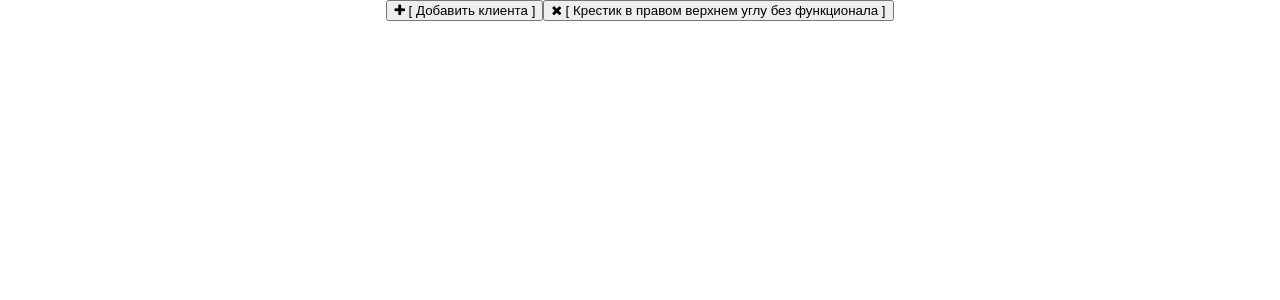
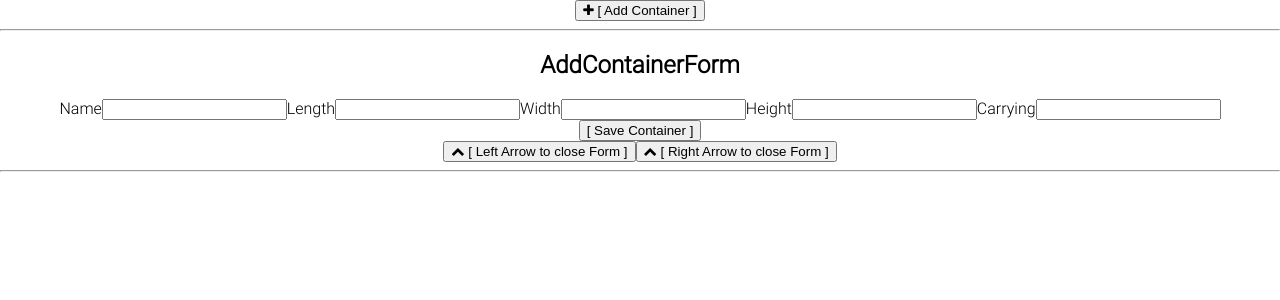
Before and after one commit to pravosleva/cargo-react, a React (Create React App) app: page / in a window 1280 px wide. Shown: the top 300 px of the page. Built offline with nearby package versions, Linux system fonts and the light colour scheme.

Commit message:
First modification
ContainersList only

```diff
--- /dev/null
+++ b/src/components/AddContainerForm.js
@@ -0,0 +1,45 @@
+import React, { Component } from 'react';
+import Button from './Button';
+//css..
+
+class AddContainerForm extends Component {
+  constructor(props){
+    super(props);
+    this.state = {
+
+    }
+  }
+  saveContainer(){
+    let name = this.props.containerFormState.name,
+      length = this.props.containerFormState.length,
+      width = this.props.containerFormState.width,
+      height = this.props.containerFormState.height,
+      carrying = this.props.containerFormState.carrying;
+    this.props.saveContainer({name, length, width, height, carrying});
+  }
+  render() {
+    return (
+      <div style={{display: this.props.display}}>
+        <hr />
+        <h2>AddContainerForm</h2>
+        <label>Name</label>
+        <input onChange={this.props.updateContainerFormState.bind(this, 'name')} value={this.props.containerFormState.name}></input>
+        <label>Length</label>
+        <input onChange={this.props.updateContainerFormState.bind(this, 'length')} value={this.props.containerFormState.length}></input>
+        <label>Width</label>
+        <input onChange={this.props.updateContainerFormState.bind(this, 'width')} value={this.props.containerFormState.width}></input>
+        <label>Height</label>
+        <input onChange={this.props.updateContainerFormState.bind(this, 'height')} value={this.props.containerFormState.height}></input>
+        <label>Carrying</label>
+        <input onChange={this.props.updateContainerFormState.bind(this, 'carrying')} value={this.props.containerFormState.carrying}></input>
+        <button onClick={this.saveContainer.bind(this)}>[ Save Container ]</button>
+        <br />
+        <Button handlerClick={this.props.addContainerFormToggler.bind(this, false)} iclassName='fa fa-chevron-up' tmp={'[ Left Arrow to close Form ]'} />
+        <Button handlerClick={this.props.addContainerFormToggler.bind(this, false)} iclassName='fa fa-chevron-up' tmp={'[ Right Arrow to close Form ]'} />
+        <hr />
+      </div>
+    );
+  }
+}
+
+export default AddContainerForm;
--- a/src/components/App.js
+++ b/src/components/App.js
@@ -1,24 +1,24 @@
 import React, { Component } from 'react';
 import '../css/App.css';
 import Button from './Button';
-import AddClientForm from './AddClientForm';
-import ClientList from './ClientList';
+import AddContainerForm from './AddContainerForm';
+import ContainerList from './ContainerList';
 
 class App extends Component {
   constructor(props){
     super(props);
     this.state = {
-      addClientFormOpened: props.defaultAddClientFormOpened,
-      formState: {name: '', email: '', phone: ''},
-      clientList: []
+      addContainerFormOpened: props.defaultAddContainerFormOpened,
+      containerFormState: {name: '', length: '', width: '', height: '', carrying: ''},
+      containerList: []
     }
-    this.updateFormState = this.updateFormState.bind(this);
-    this.saveClient = this.saveClient.bind(this);
-    this.removeClient = this.removeClient.bind(this);
-    this.editClient = this.editClient.bind(this);
-    this.addClientFormToggler = this.addClientFormToggler.bind(this);
+    this.updateContainerFormState = this.updateContainerFormState.bind(this);
+    this.saveContainer = this.saveContainer.bind(this);
+    this.removeContainer = this.removeContainer.bind(this);
+    this.editContainer = this.editContainer.bind(this);
+    this.addContainerFormToggler = this.addContainerFormToggler.bind(this);
   }
-  saveClient(obj) {
+  saveContainer(obj) {
     let _getUUID = () => {
       let newUUID = ('xxxxxxxx-xxxx-4xxx-yxxx-xxxxxxxxxxxx'.replace(/[xy]/g, function(c) {
         let r = Math.random()*16|0, v = c === 'x' ? r : (r&0x3|0x8);
@@ -27,64 +27,66 @@ class App extends Component {
       return newUUID;
     };
 
-    let clientList = this.state.clientList;
+    let containerList = this.state.containerList;
     obj.id = _getUUID();
-    clientList.push(obj);
-    this.setState({ clientList });
-    this.updateFormState('clearForm');
-    this.addClientFormToggler(false)
+    containerList.push(obj);
+    this.setState({ containerList });
+    this.updateContainerFormState('clearForm');
+    this.addContainerFormToggler(false)
   }
-  removeClient(id) {
-    let clientList = this.state.clientList.filter( (e, i) => e.id !== id );
-    this.setState({ clientList });
+  removeContainer(id) {
+    let containerList = this.state.containerList.filter( (e, i) => e.id !== id );
+    this.setState({ containerList });
   }
-  updateFormState(propName, e) {
+  updateContainerFormState(propName, e) {
     //console.log(`e.target.value before: ${e.target.value}`);
     switch(propName){
-      case 'name': this.setState({formState: {name: e.target.value, email: this.state.formState.email, phone: this.state.formState.phone}}); break;
-      case 'email': this.setState({formState: {name: this.state.formState.name, email: e.target.value, phone: this.state.formState.phone}}); break;
-      case 'phone': this.setState({formState: {name: this.state.formState.name, email: this.state.formState.email, phone: e.target.value}}); break;
-      case 'clearForm': this.setState({formState: {name: '', email: '', phone: ''}}); break;
+      case 'name': this.setState({containerFormState: {name: e.target.value, length: this.state.containerFormState.length, height: this.state.containerFormState.height, width: this.state.containerFormState.width, carrying: this.state.containerFormState.carrying}}); break;
+      case 'length': this.setState({containerFormState: {name: this.state.containerFormState.name, length: e.target.value, height: this.state.containerFormState.height, width: this.state.containerFormState.width, carrying: this.state.containerFormState.carrying}}); break;
+      case 'height': this.setState({containerFormState: {name: this.state.containerFormState.name, length: this.state.containerFormState.length, height: e.target.value, width: this.state.containerFormState.width, carrying: this.state.containerFormState.carrying}}); break;
+      case 'width': this.setState({containerFormState: {name: this.state.containerFormState.name, length: this.state.containerFormState.length, height: this.state.containerFormState.height, width: e.target.value, carrying: this.state.containerFormState.carrying}}); break;
+      case 'carrying': this.setState({containerFormState: {name: this.state.containerFormState.name, length: this.state.containerFormState.length, height: this.state.containerFormState.height, width: this.state.containerFormState.width, carrying: e.target.value}}); break;
+      case 'clearForm': this.setState({containerFormState: {name: '', length: '', height: '', width: '', carrying:''}}); break;
       default: break;
     }
   }
-  editClient(id) {
-    this.addClientFormToggler(true)
-    let clientToEdit = this.state.clientList.filter( (e, i) => e.id === id )[0];
-    this.setState({ formState: {name: clientToEdit.name, email: clientToEdit.email, phone: clientToEdit.phone} });
-    this.removeClient(id);
+  editContainer(id) {
+    this.addContainerFormToggler(true);
+    let clientToEdit = this.state.containerList.filter( (e, i) => e.id === id )[0];
+    this.setState({ containerFormState: {name: clientToEdit.name, length: clientToEdit.length, height: clientToEdit.height, width: clientToEdit.width} });
+    this.removeContainer(id);
   }
   componentDidUpdate() {
-    //console.log(JSON.stringify(this.state.formState));
+    //console.log(JSON.stringify(this.state.containerFormState));
   }
-  addClientFormToggler(is_it_should_be_opened) {
+  addContainerFormToggler(is_it_should_be_opened) {
     switch(is_it_should_be_opened){
-      case true: this.setState({ addClientFormOpened: is_it_should_be_opened }); break;
+      case true: this.setState({ addContainerFormOpened: is_it_should_be_opened }); break;
       case false:
-        this.setState({ addClientFormOpened: is_it_should_be_opened });
-        this.updateFormState('clearForm');// clear always when the form should be closed manually
+        this.setState({ addContainerFormOpened: is_it_should_be_opened });
+        this.updateContainerFormState('clearForm');// clear always when the form should be closed manually
         break;
-      default: this.setState({ addClientFormOpened: !this.state.addClientFormOpened });
+      default: this.setState({ addContainerFormOpened: !this.state.addContainerFormOpened });
     }
   }
   render() {
     return (
       <div className='App'>
-        <Button handlerClick={ this.addClientFormToggler.bind(this, true) } iclassName='fa fa-plus' tmp={'[ Добавить клиента ]'} />
-        <Button handlerClick={ () => {console.log(`hello world`)} } iclassName='fa fa-close' tmp={'[ Крестик в правом верхнем углу без функционала ]'} />
-        <AddClientForm
-          addClientFormToggler={this.addClientFormToggler.bind(this)}
-          display={this.state.addClientFormOpened ? 'block' : 'none'}
-          formState={this.state.formState} updateFormState={this.updateFormState}
-          saveClient={this.saveClient} />
-        <ClientList clientList={this.state.clientList} removeClient={this.removeClient} editClient={this.editClient} />
+        <Button handlerClick={ this.addContainerFormToggler.bind(this, true) } iclassName='fa fa-plus' tmp={'[ Add Container ]'} />
+
+        <AddContainerForm
+          addContainerFormToggler={this.addContainerFormToggler.bind(this)}
+          display={this.state.addContainerFormOpened ? 'block' : 'none'}
+          containerFormState={this.state.containerFormState} updateContainerFormState={this.updateContainerFormState}
+          saveContainer={this.saveContainer} />
+        <ContainerList containerList={this.state.containerList} removeContainer={this.removeContainer} editContainer={this.editContainer} />
       </div>
     );
   }
 }
 
 App.defaultProps={
-  defaultAddClientFormOpened: false,
+  defaultAddContainerFormOpened: true,
 };
 
 export default App;
--- a/src/components/ClientList.js
+++ /dev/null
@@ -1,34 +0,0 @@
-import React, { Component } from 'react';
-import Button from './Button';
-//css..
-
-class ClientList extends Component {
-  constructor(props){
-    super(props);
-
-  }
-  render() {
-    let thead = <tr><th>Btns</th><th>Клиент</th><th>Телефон</th><th>E-mail</th><th>_</th><th>_</th><th>_</th><th>_</th></tr>,
-      tbody = this.props.clientList.map(
-        function(e, i){ return <tr key={i}><td><Button iclassName='fa fa-pencil' handlerClick={this.props.editClient.bind(this, e.id)} tmp={'[ Edit ]'} /><Button iclassName='fa fa-close' handlerClick={this.props.removeClient.bind(this, e.id)} tmp={'[ Remove ]'} /></td><td>{e.name}</td><td>{e.phone}</td><td>{e.email}</td><td>------</td><td>------</td><td>------</td><td>------</td></tr> },
-        this
-      );
-    if(this.props.clientList.length!==0){
-      return (
-        <div>
-          <h2>ClientList</h2>
-          <table>
-            <thead>
-              {thead}
-            </thead>
-            <tbody>
-              {tbody}
-            </tbody>
-          </table>
-        </div>
-      );
-    }else{return null}
-  }
-}
-
-export default ClientList;
--- /dev/null
+++ b/src/components/ContainerList.js
@@ -0,0 +1,30 @@
+import React, { Component } from 'react';
+import Button from './Button';
+//css..
+
+class ContainerList extends Component {
+  constructor(props){
+    super(props);
+
+  }
+  render() {
+    let thead = <tr><th></th><th>Name</th><th>Length</th><th>Width</th><th>Height</th><th>Carrying</th><th>_</th><th>_</th><th>_</th></tr>,
+      tbody = this.props.containerList.map(
+        function(e, i){ return <tr key={i}><td><Button iclassName='fa fa-pencil' handlerClick={this.props.editContainer.bind(this, e.id)} tmp={'[ Edit ]'} /><Button iclassName='fa fa-close' handlerClick={this.props.removeContainer.bind(this, e.id)} tmp={'[ Remove ]'} /></td><td>{e.name}</td><td>{e.length}</td><td>{e.width}</td><td>{e.height}</td><td>{e.carrying}</td><td>------</td><td>------</td><td>------</td></tr> },
+        this
+      );
+    if(this.props.containerList.length!==0){
+      return (
+        <div>
+          <h2>ContainerList</h2>
+          <table>
+            <thead>{thead}</thead>
+            <tbody>{tbody}</tbody>
+          </table>
+        </div>
+      );
+    }else{return null}
+  }
+}
+
+export default ContainerList;
```
Also changed, not shown: src/components/AddClientForm.js (deleted, +0 -36 lines).
